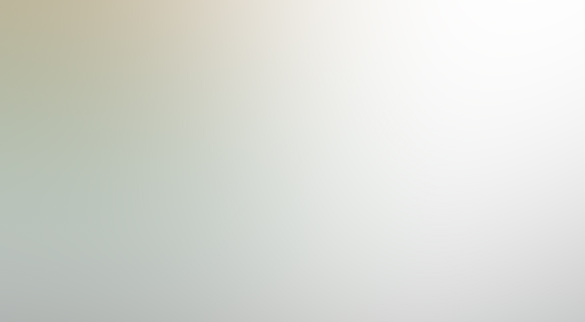
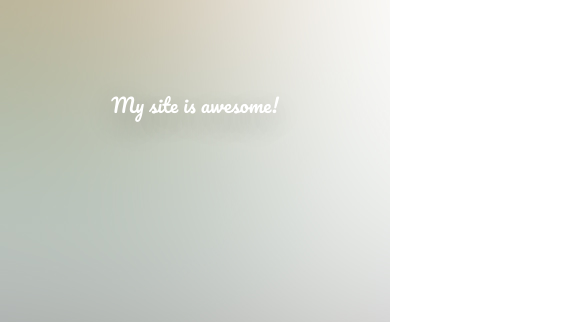
Before and after one commit to flppv/flppv, a plain HTML site: page index.html in a window 390 px wide. Shown: the top 322 px of the page, 585 px wide, since content can reach past the window. Drawn offline with Linux system fonts and the light colour scheme.

Commit message:
add responsive size to text

```diff
--- a/style.css
+++ b/style.css
@@ -4,12 +4,12 @@ body {
 }
 
 .text {
-  height: 800px;
-  line-height: 800px;
+  height: 10em;
+  line-height: 10em;
   text-align: center;
   white-space: nowrap;
   font-family: 'Pacifico', cursive;
-  font-size: 72px;
+  font-size: 5vw;
   color: white;
   text-shadow: 0 10px 30px rgba(0,0,0,.3);
 }
```
Also changed, not shown: 1 other file.
